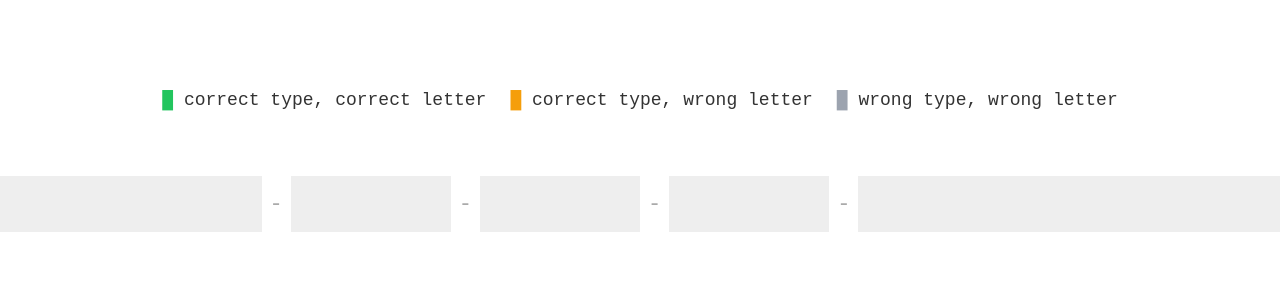
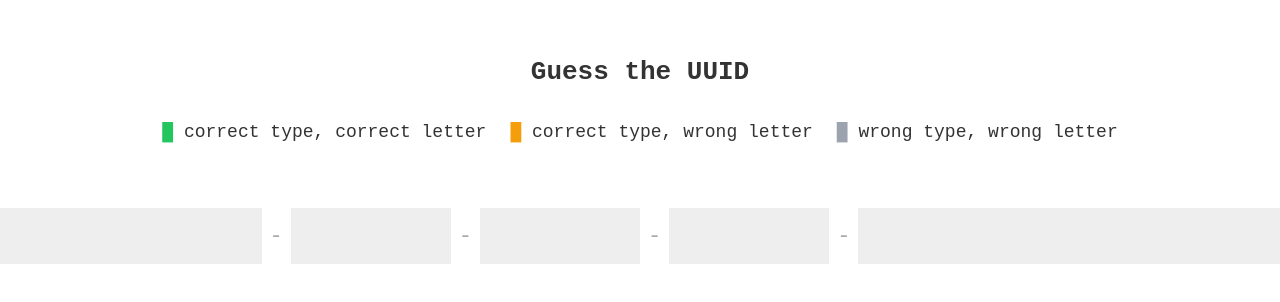
Before and after one commit to husnulhamidiah/uuidle, a Svelte app: page / in a window 1280 px wide. Shown: the part 256-558 px from the top of the page. Built offline with nearby package versions, Linux system fonts and the light colour scheme.

Commit message:
Add title

```diff
--- a/src/App.svelte
+++ b/src/App.svelte
@@ -142,9 +142,10 @@
 </style>
 
 <div class="wrapper">
+  <h1>Guess the UUID</h1>
   <div style="display: flex; flex-direction: row; gap: 24px; font-size: 18px; margin-bottom: 24px;">
     {#if finished}
-      <p>🎉 Correct! UUID guessed.</p>
+      <h1>🎉 Correct! UUID guessed.</h1>
     {:else}
       <p><span style="color:#22c55e">█</span> correct type, correct letter</p>
       <p><span style="color:#f59e0b">█</span> correct type, wrong letter</p>
```
